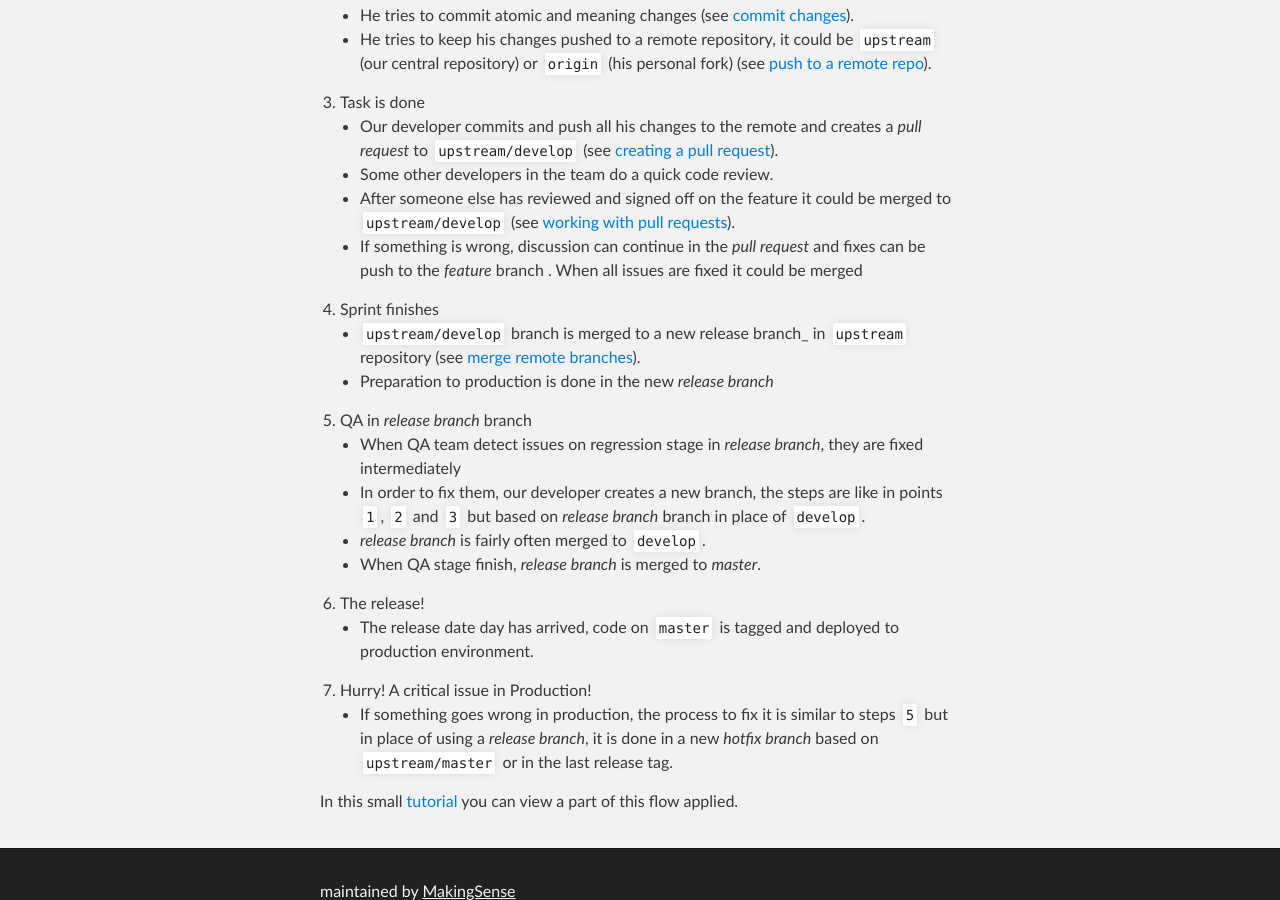
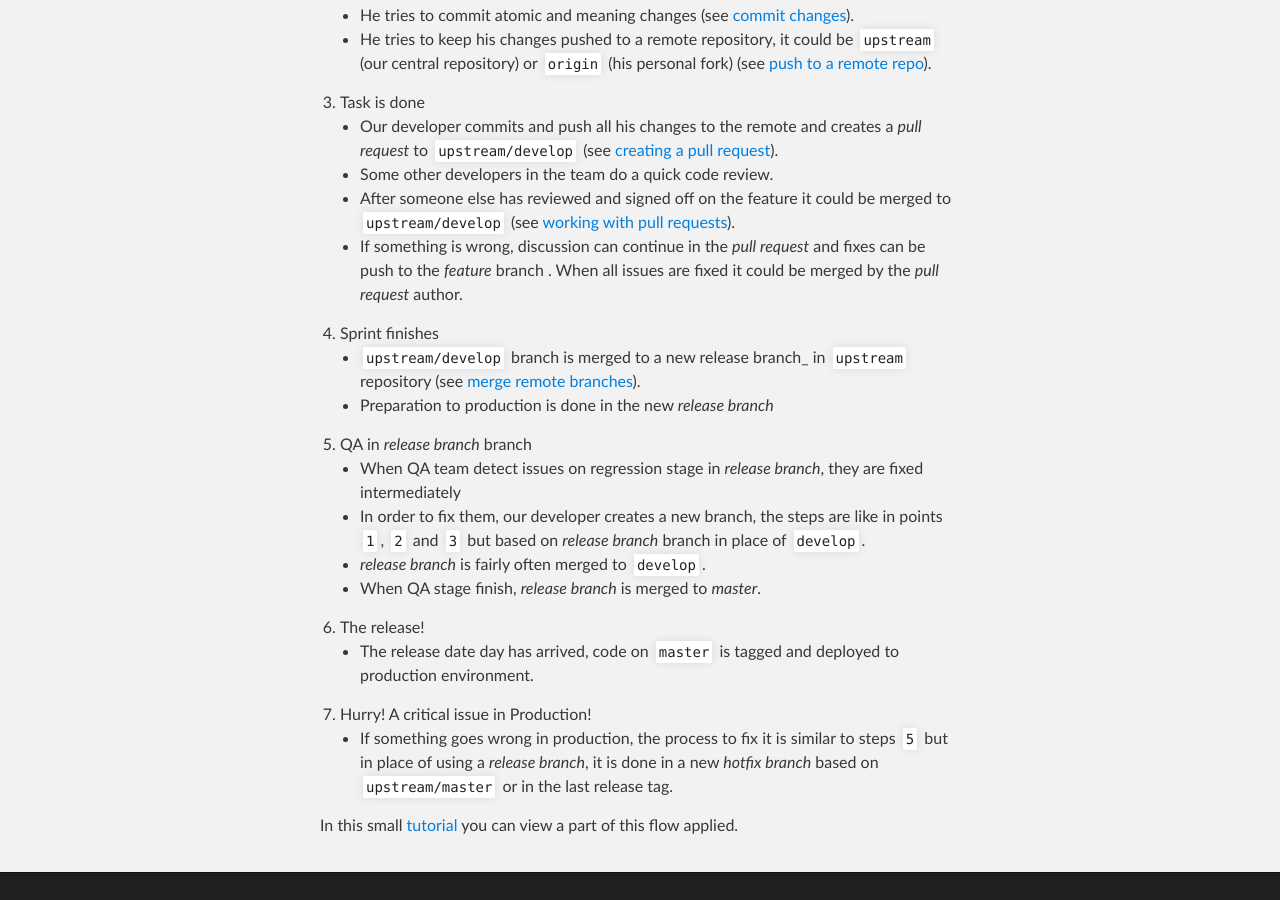
Before and after one commit to MakingSense/makingsense.github.io, a Jekyll site: the page built from migration-to-git/4-flows/doppler-flow.md, in a window 1280 px wide and 900 px high, scrolled down 1742 px. Built offline with Jekyll 4.4.1, drawn with Linux system fonts in a browser that asks for light colours.

Commit message:
Update doppler-flow.md

```diff
--- a/migration-to-git/4-flows/doppler-flow.md
+++ b/migration-to-git/4-flows/doppler-flow.md
@@ -77,7 +77,7 @@ Sprint `N` starts. In the planning we choose a lot features to implement!
     * Some other developers in the team do a quick code review.
     * After someone else has reviewed and signed off on the feature it could be
       merged to `upstream/develop` (see [working with pull requests]).
-    * If something is wrong, discussion can continue in the _pull request_ and fixes can be push to the _feature_ branch . When all issues are fixed it could be merged
+    * If something is wrong, discussion can continue in the _pull request_ and fixes can be push to the _feature_ branch . When all issues are fixed it could be merged by the _pull request_ author.
 
 4. Sprint finishes
 
```
Also changed, not shown: other parts of migration-to-git/4-flows/doppler-flow.md (+1 -1 lines).
